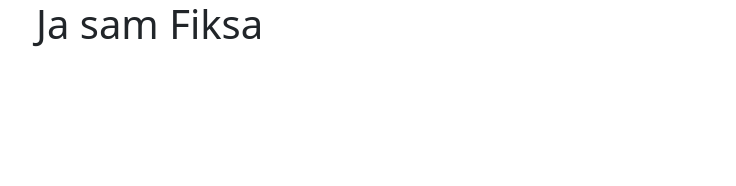
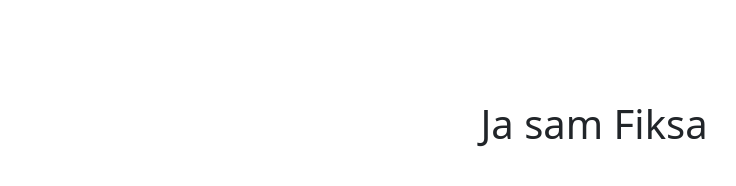
Before and after one commit to fiksapeder/fiksasajt, a plain HTML site: page index.html in a window 1280 px wide. Shown: the whole page, without its empty margins (46-782 px from the left). Drawn offline with nearby package versions, Linux system fonts and the light colour scheme.

Commit message:
Update index.html

```diff
--- a/index.html
+++ b/index.html
@@ -11,8 +11,8 @@
     <title>Ja sam Fiksa</title>
   </head>
   <body>
-    <div class="container">
-        <h1>Ja sam Fiksa</h1>
+    <div class="container" style="margin-top:100px;">
+      <center><h1>Ja sam Fiksa</h1></center>
     </div>
 
     <!-- Optional JavaScript; choose one of the two! -->
```
